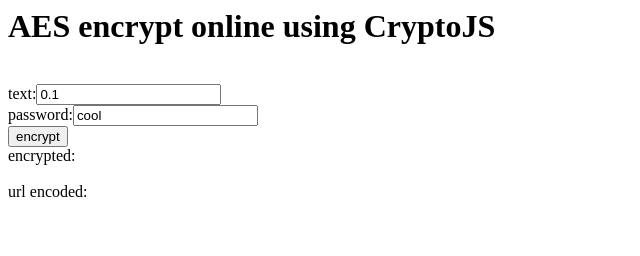
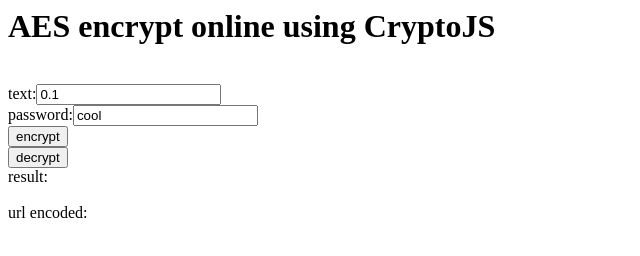
Before and after one commit to odedhb/AES-encrypt, a plain HTML site: page index.html in a window 1280 px wide. Shown: the whole page, without its empty margins (0-640 px from the left). Drawn offline with Linux system fonts and the light colour scheme.

Commit message:
Added a `decrypt` function
resolves #1

```diff
--- a/index.html
+++ b/index.html
@@ -7,8 +7,9 @@
   <br>password:<input id='pass' type='text' value='cool'/>
 
     <br><button onclick="encrypt()">encrypt</button>
+    <br><button onclick="decrypt()">decrypt</button>
 
-  <br>encrypted:<br><span id='result'></span>
+  <br>result:<br><span id='result'></span>
     <br>url encoded:<br><span id='result-encoded'></span>
 
 
@@ -20,6 +21,12 @@
             document.getElementById("result-encoded").innerHTML = encodeURIComponent(encrypted);
         }
 
+        function decrypt(){
+         var decrypted = CryptoJS.AES.decrypt(document.getElementById("text").value, document.getElementById("pass").value).toString(CryptoJS.enc.Utf8);
+            document.getElementById("result").innerHTML = decrypted;
+            document.getElementById("result-encoded").innerHTML = ' ';
+        }
+
         </script>
 
 </html>
```
